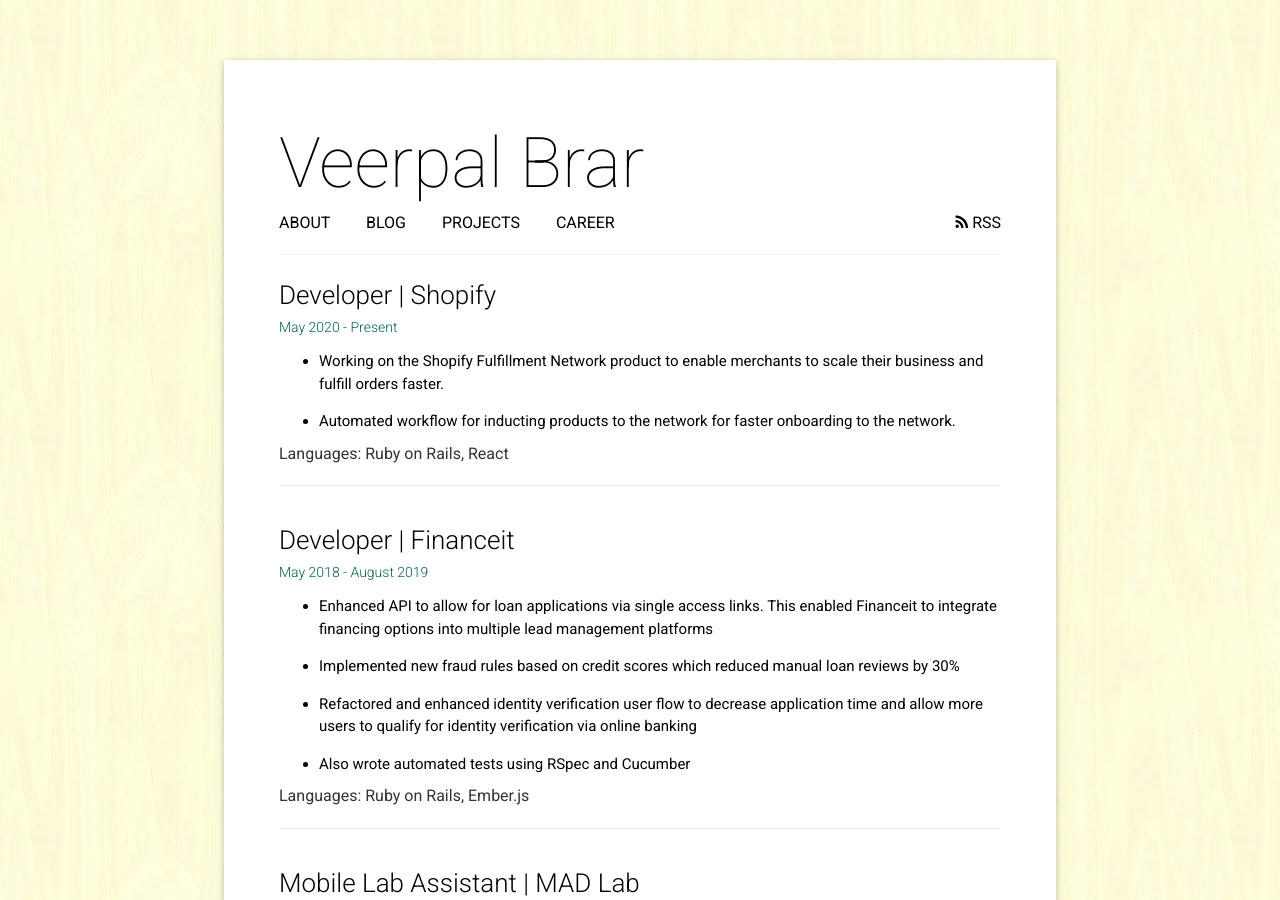
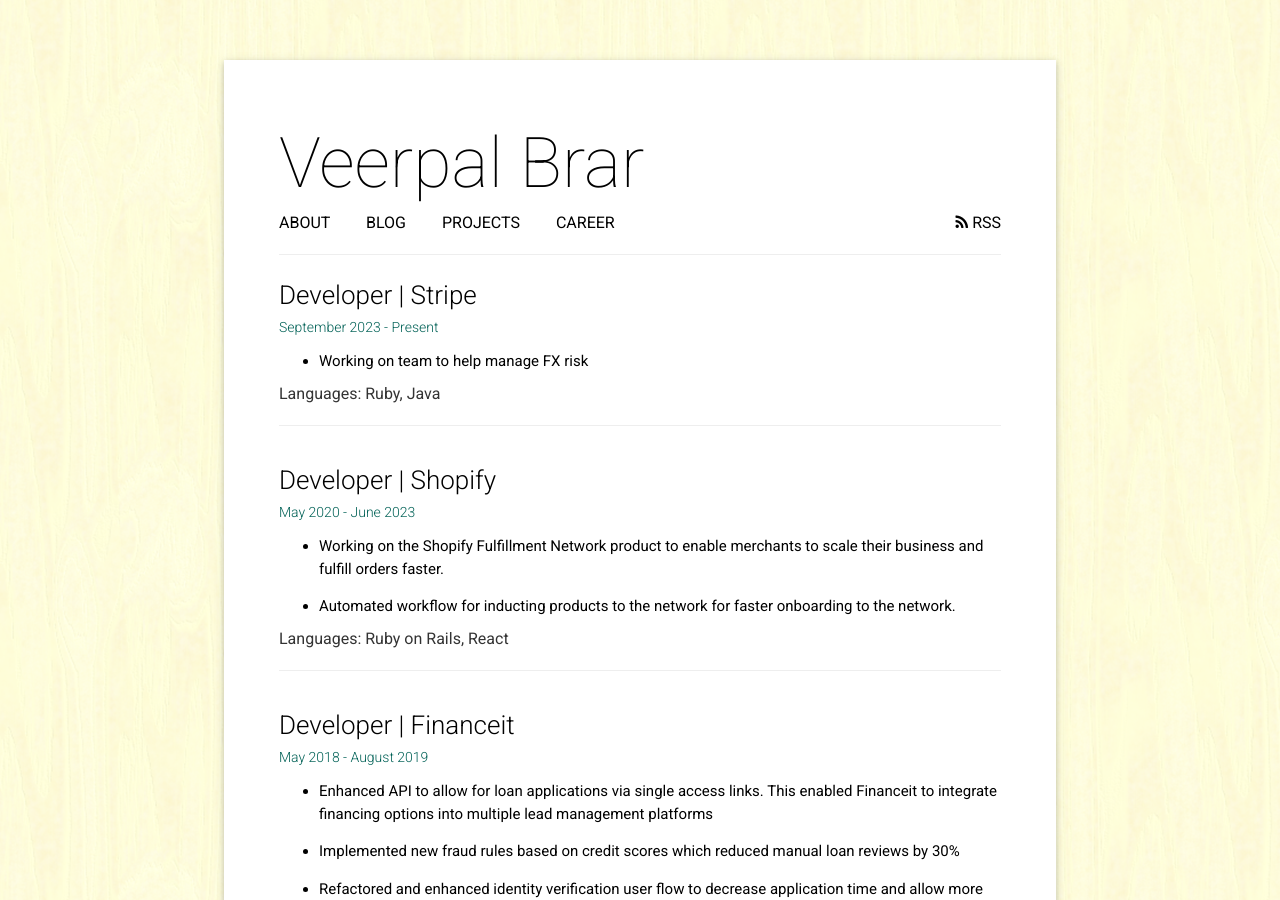
Before and after one commit to VeerpalBrar/VeerpalBrar.github.io, a Jekyll site: the page built from career.html, in a window 1280 px wide and 900 px high. Built offline with Jekyll 4.4.1, drawn with Linux system fonts in a browser that asks for light colours; nearby versions of some CDN libraries.

```diff
--- a/_data/experience.yml
+++ b/_data/experience.yml
@@ -1,6 +1,13 @@
+- position: Developer
+  company: Stripe
+  date: September 2023 - Present
+  tasks:
+    - point: Working on team to help manage FX risk
+  languages: Ruby, Java
+
 - position: Developer
   company: Shopify
-  date: May 2020 - Present
+  date: May 2020 - June 2023
   tasks:
     - point: Working on the Shopify Fulfillment Network product to enable merchants to scale their business and fulfill orders faster.
     - point: Automated workflow for inducting products to the network for faster onboarding to the network.
--- a/index.html
+++ b/index.html
@@ -7,10 +7,10 @@ description: Veerpal Brar is a programmer who lets her curiosity drive her creat
 <div class="container-fluid card margin-bottom listing">
   <h2><span class="wave"> 👋 </span> Welcome to my corner of the internet!</h2>
 
-  <p>I am a software developer at Shopify currently working on the Shopify Fulfillment Network. I graduated from the University of Toronto
+  <p>I am a software developer at Stripe. I graduated from the University of Toronto
     with a degree in computer science in 2020 but I haven't stopped learning! </p>
 
-  <p>Right now I'm learning about software design, web development with Ruby on Rails, and occassionaly machine learning. Read my <a href="/blog">blog </a> to follow my learning journey as I try to <a class = "link" href="https://www.swyx.io/learn-in-public/">learn in public</a>.</p>
+  <p>Right now I'm learning about software design, web development, and occassionaly machine learning. Read my <a href="/blog">blog </a> to follow my learning journey as I try to <a class = "link" href="https://www.swyx.io/learn-in-public/">learn in public</a>.</p>
 
   <p>When I'm not coding, I like to write stories, watch bad television with my friends, and drink a lot of ice capps! </p>
 
```
